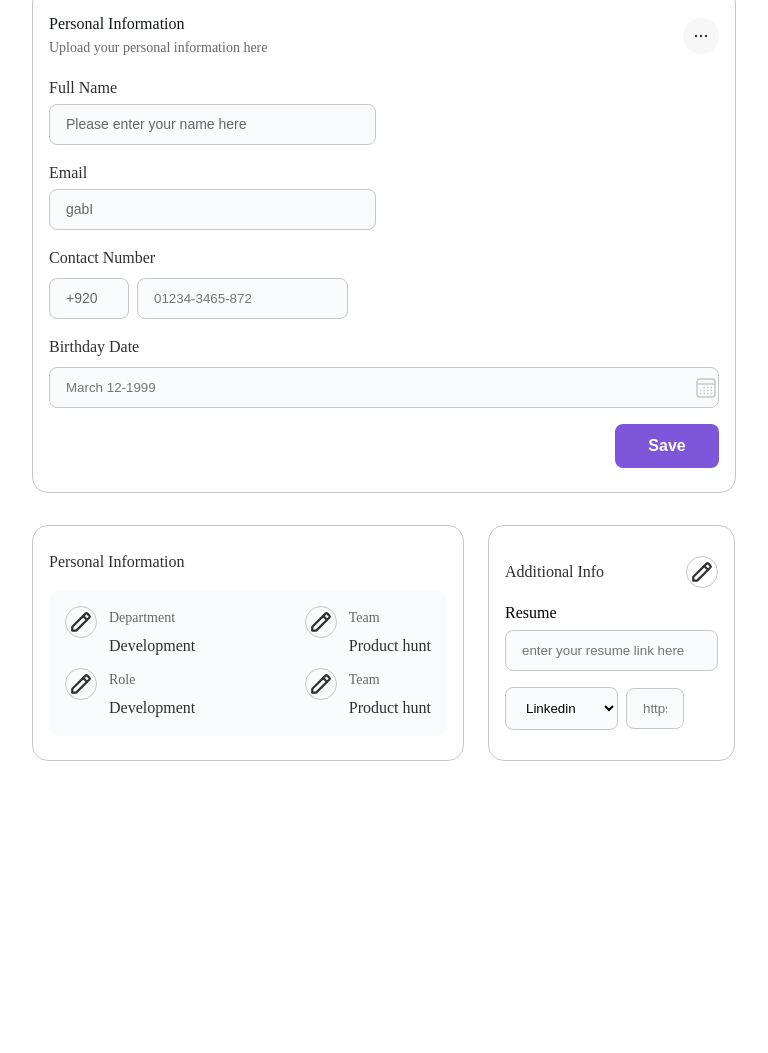
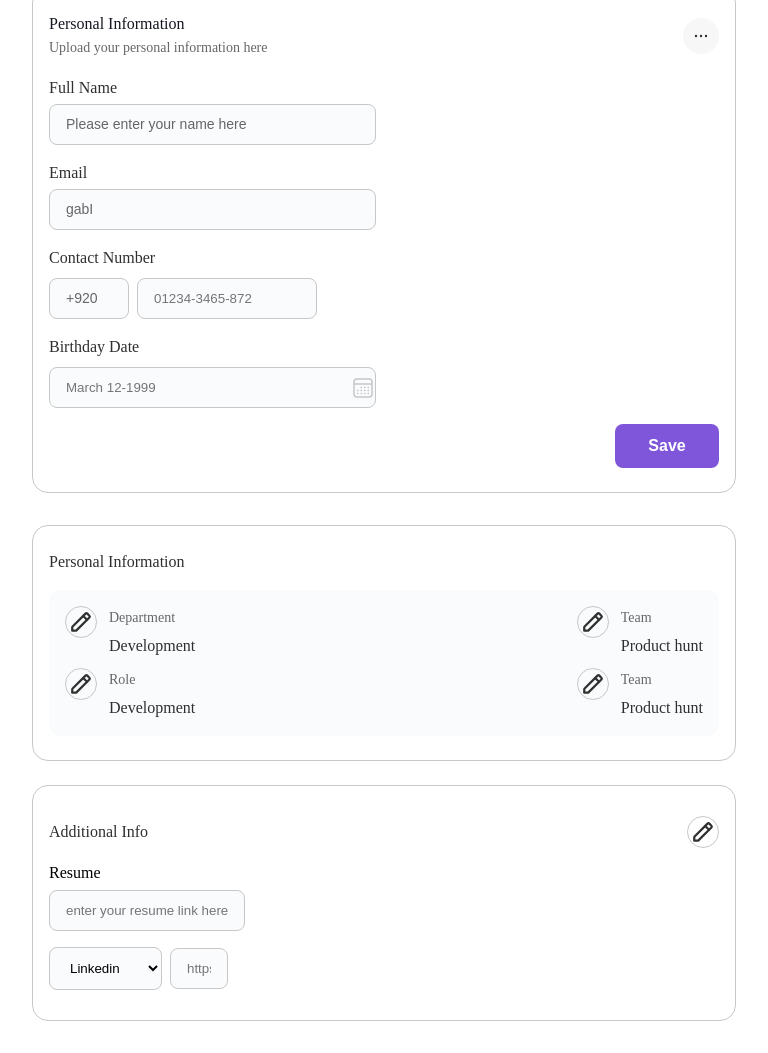
Before and after one commit to giogocadze/css9-1, a plain HTML site: page index.html in a window 768 px wide. Shown: the part 1120-2173 px from the top of the page. Before the commit the page ends 1913 px from the top, so only its background shows below. Drawn offline with Linux system fonts and the light colour scheme.

Commit message:
finished

```diff
--- a/css/style.css
+++ b/css/style.css
@@ -315,8 +315,8 @@ header {
 
 .upload__information {
     display: flex;
-    max-width: 702px;
-    width: 100%;
+    /* max-width: 702px;
+    width: 100%; */
     padding: 24px 16px;
     flex-direction: column;
     gap: 16px;
@@ -455,7 +455,7 @@ form {
     border: 1px solid #C7C7C7;
     background: #F9FBFC;
     cursor: pointer;
-
+    width: 100%
 }
 
 .numberCoontact {
@@ -473,6 +473,8 @@ form {
     background-repeat: no-repeat;
     background-position: right;
     cursor: pointer;
+    max-width: 362px;
+    width: 100%;
 }
 
 .Save {
@@ -499,15 +501,15 @@ form {
 
 .additonalInfoBox {
     display: flex;
-    max-width: 702px;
-    width: 100%;
+    /* max-width: 702px;
+    width: 100%; */
     align-items: center;
     gap: 24px;
 }
 
 .developmentBox {
     display: flex;
-    max-width: 432px;
+    /* max-width: 432px; */
     width: 100%;
     padding: 24px 16px;
     flex-direction: column;
@@ -519,6 +521,7 @@ form {
 .development {
     display: flex;
     justify-content: space-between;
+    flex-wrap: wrap;
 
 }
 
@@ -568,6 +571,7 @@ nav {
     border-radius: 12px;
     background: #F9FBFC;
     gap: 10px;
+    flex-wrap: wrap;
 
 }
 
@@ -578,8 +582,7 @@ nav {
     padding: 30px 16px;
     border-radius: 16px;
     border: 1px solid #C7C7C7;
-    max-width: 247px;
-    width: 100%;
+
 
 }
 
@@ -601,6 +604,8 @@ nav {
     border-radius: 8px;
     border: 1px solid #C7C7C7;
     background: #F9FBFC;
+    width: 100%;
+    max-width: 196px;
 }
 
 .additiona_links {
@@ -816,6 +821,11 @@ option {
         max-width: 1023px;
         width: 100%;
     }
+
+    .date {
+        max-width: 327px;
+        width: 100%;
+    }
 }
 
 /* mobile */
@@ -885,8 +895,21 @@ option {
     .contactand__emailbox {
         flex-wrap: wrap;
     }
+
     .nameandemailbox {
         flex-wrap: wrap;
     }
 
+    .additonalInfoBox {
+        flex-direction: column;
+    }
+
+    .numberbutton {
+        max-width: 180px;
+        width: 100%;
+    }
+
+    .resumeBox {
+        width: 100%;
+    }
 }
```
